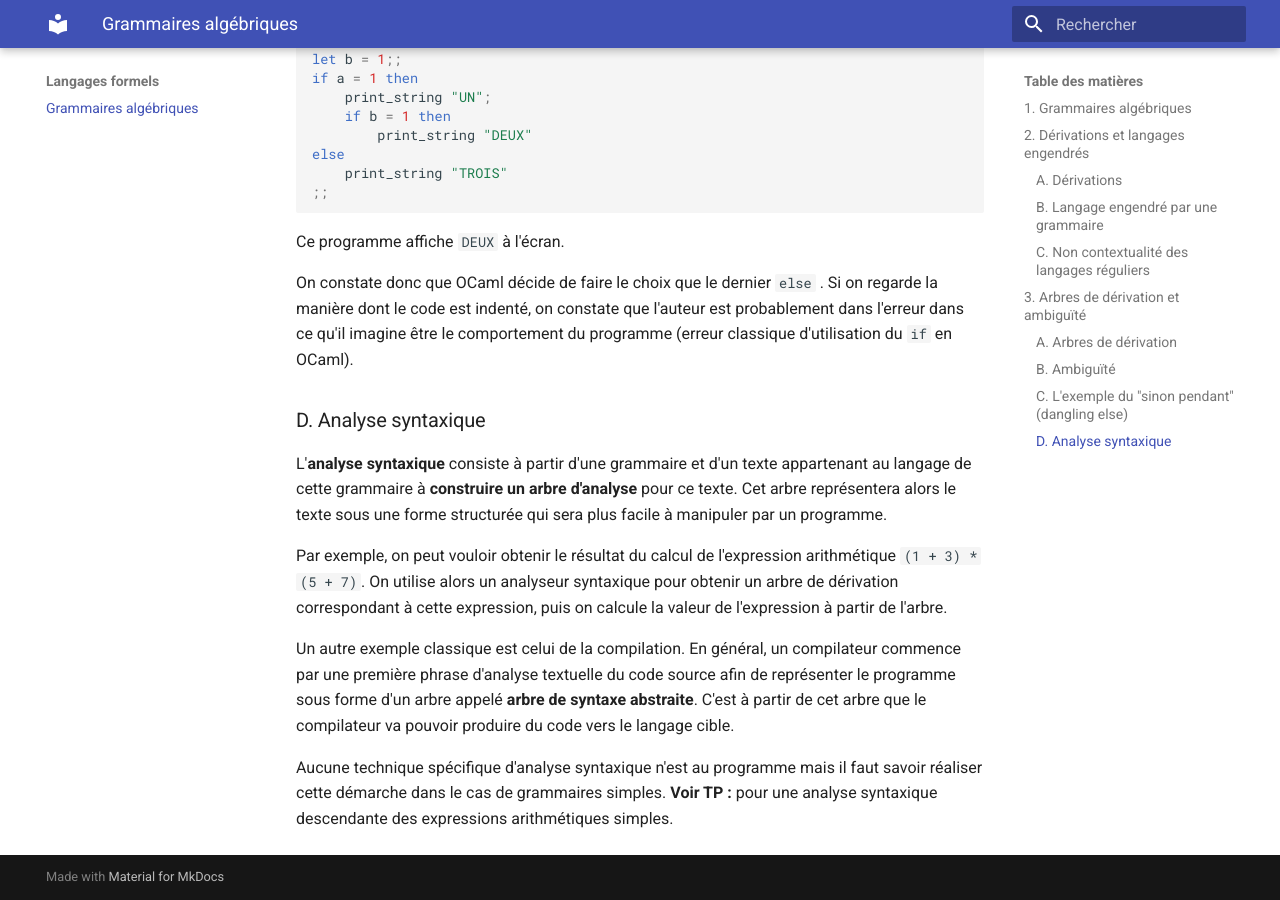
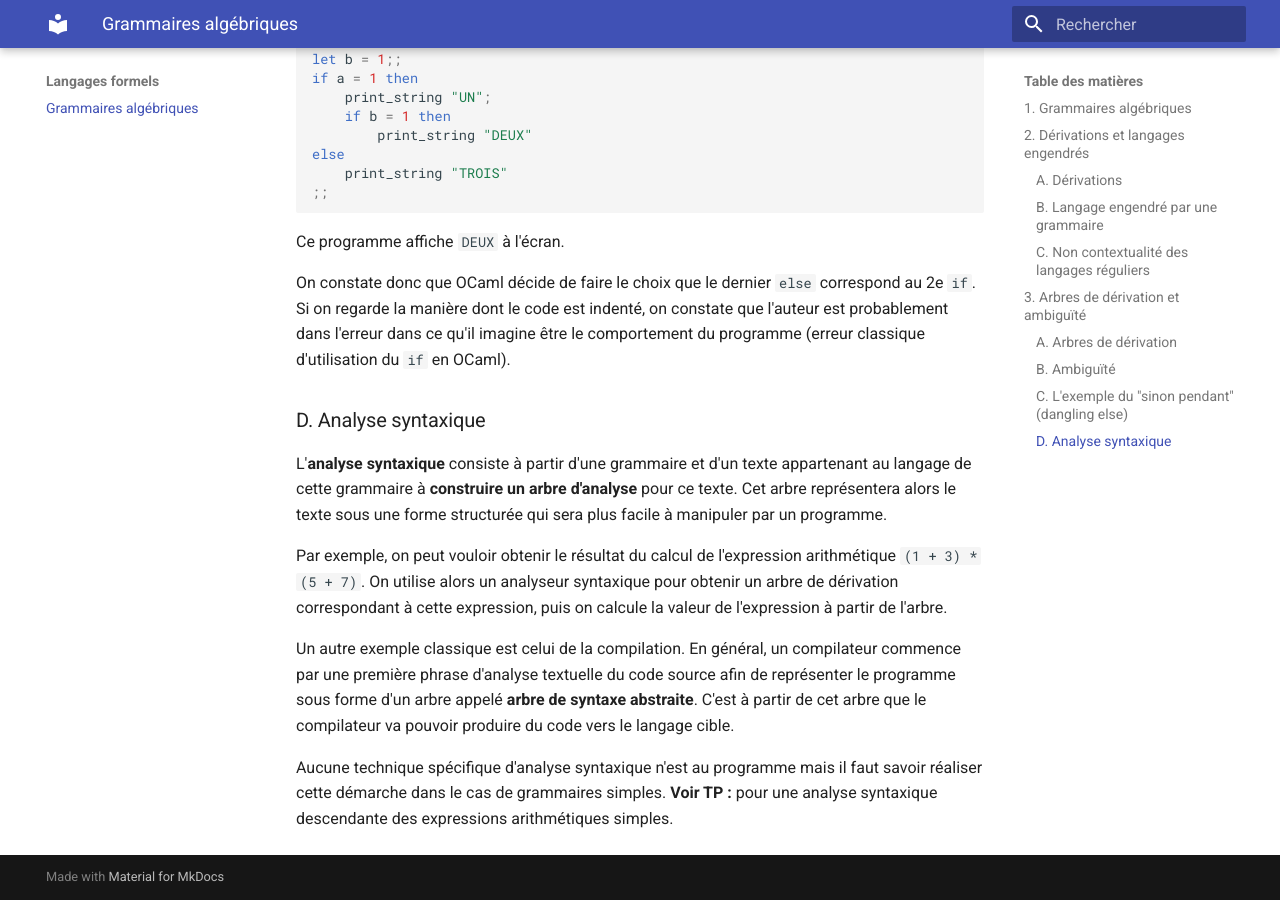
Before and after one commit to vincent-picard/vincent-picard.github.io, an MkDocs documentation site: the page built from docs/langages/grammaires.md, in a window 1280 px wide and 900 px high, scrolled down 10979 px. Built offline with MkDocs 1.6.1 and Material for MkDocs 9.7.7, drawn with Linux system fonts in a browser that asks for light colours.

Commit message:
grammaires

````diff
--- a/docs/langages/grammaires.md
+++ b/docs/langages/grammaires.md
@@ -402,7 +402,7 @@ else
 ```
 Ce programme affiche `DEUX` à l'écran.
 
-On constate donc que OCaml décide de faire le choix que le dernier `else` . Si on regarde la manière dont le code est indenté, on constate que l'auteur est probablement dans l'erreur dans ce qu'il imagine être le comportement du programme (erreur classique d'utilisation du `if` en OCaml).
+On constate donc que OCaml décide de faire le choix que le dernier `else` correspond au 2e `if`. Si on regarde la manière dont le code est indenté, on constate que l'auteur est probablement dans l'erreur dans ce qu'il imagine être le comportement du programme (erreur classique d'utilisation du `if` en OCaml).
 
 ### D. Analyse syntaxique
 
````
